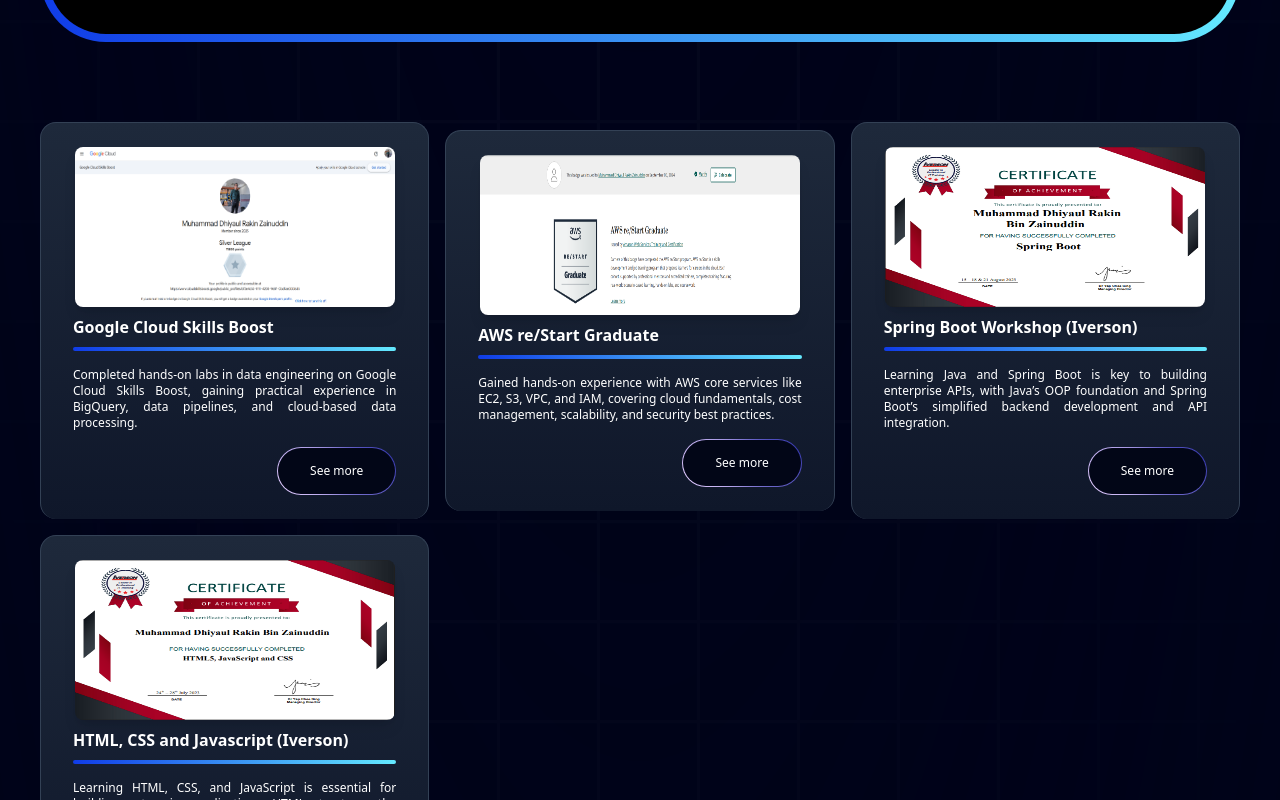
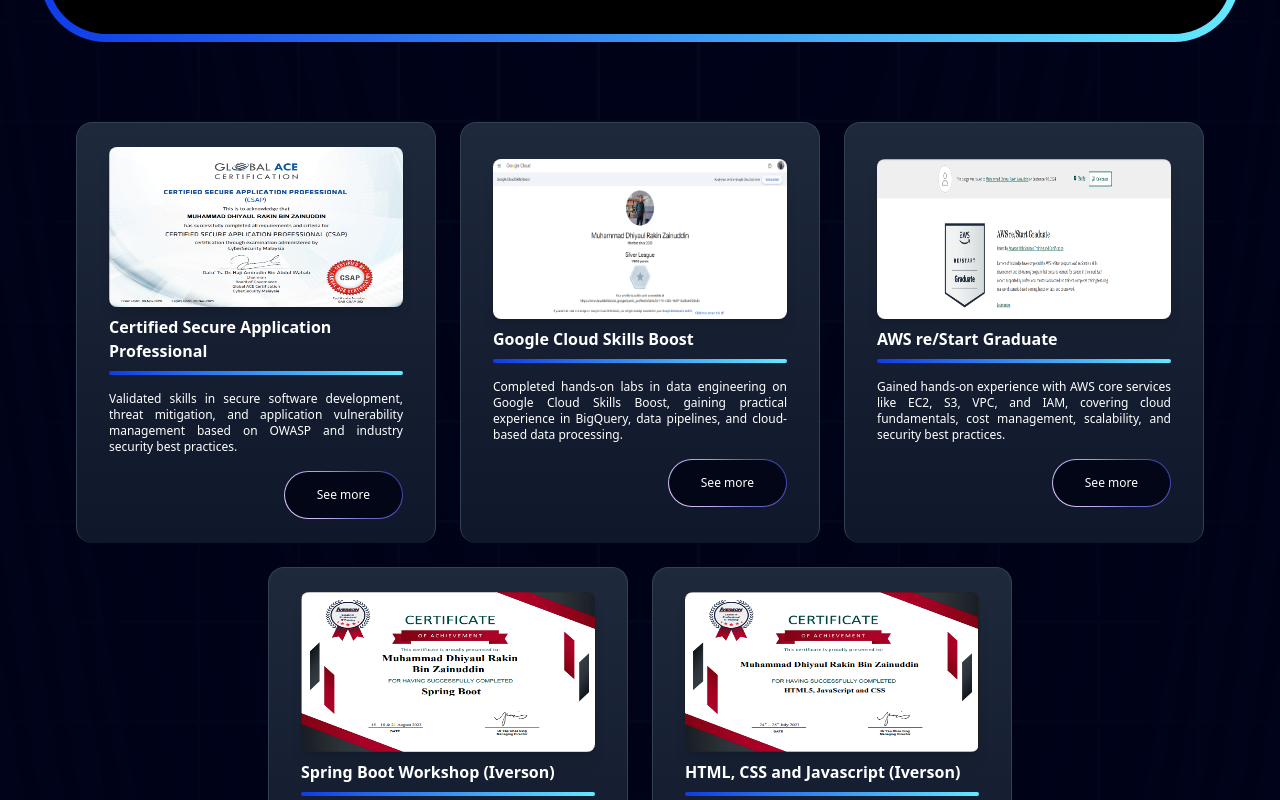
Before and after one commit to Ryukizo79/portfolionextjs, a Next.js app: page / in a window 1280 px wide. Shown: the part 6980-7780 px from the top of the page. Built offline with nearby package versions, Linux system fonts and the light colour scheme.

Commit message:
update csap cert

```diff
--- a/components/Achievements.tsx
+++ b/components/Achievements.tsx
@@ -4,6 +4,13 @@
 import { motion } from "framer-motion";
 const Achievements = () => {
   const items = [
+    {
+      title: "Certified Secure Application Professional",
+      description:
+        "Validated skills in secure software development, threat mitigation, and application vulnerability management based on OWASP and industry security best practices.",
+      image: '/csap.png',
+      link: 'https://www.linkedin.com/in/dhiyaul-rakin-814097200/',
+    },
     {
       title: "Google Cloud Skills Boost",
       description:
@@ -50,18 +57,15 @@
         </div>
       </motion.div>
 
-      <div className='w-full grid sm:grid-cols-3 grid-cols-1 gap-4'>
+      <div className="w-full flex flex-wrap justify-center gap-6">
         {items.map((item, rowIndex) => (
           <motion.div
             key={rowIndex}
-            className='w-full flex sm:flex-row flex-col justify-center items-center sm:space-x-4 space-x-0 sm:space-y-0 space-y-4'
-          >
-            <motion.div
             initial={{ opacity: 0, y: 30 }}
             whileInView={{ opacity: 1, y: 0 }}
             viewport={{ once: true, amount: 0.2 }}
             transition={{ duration: 0.5, delay: rowIndex * 0.1 }}
-              className='flex flex-col justify-center items-center w-full relative rounded-2xl border border-b-0 border-slate-700 sm:px-8 px-4 py-6'
+            className="flex flex-col justify-center items-center w-full sm:w-[30%] rounded-2xl border border-b-0 border-slate-700 sm:px-8 px-4 py-6"
             style={{
               background: 'linear-gradient(180deg, var(--slate-800), var(--slate-900))',
             }}
@@ -72,44 +76,40 @@
                 src={item.image}
                 width={1000}
                 height={1000}
-                  className='rounded-lg h-[10rem] sm:h-[10rem] w-[20rem] shadow-lg'
+                className="rounded-lg h-[10rem] sm:h-[10rem] w-[20rem] shadow-lg"
               />
             </div>
-              <div className='w-full flex flex-col space-y-4 mt-2'>
-                <div className='w-full font-bold flex flex-col space-y-2'>
-                  <h3 className='text-white'>{item.title}</h3>
+            <div className="w-full flex flex-col space-y-4 mt-2">
+              <div className="w-full font-bold flex flex-col space-y-2">
+                <h3 className="text-white">{item.title}</h3>
                 <div className="w-full py-0.5 rounded-full bg-gradient-to-r from-buttonprimary to-buttonsecondary"></div>
               </div>
-                <div className='w-full text-justify'>
-                  <p className='text-white text-xs w-full'>{item.description}</p>
+              <div className="w-full text-justify">
+                <p className="text-white text-xs w-full">{item.description}</p>
               </div>
-                <div className='w-full flex justify-end'>
+              <div className="w-full flex justify-end">
                 <motion.a
                   whileHover={{
-                      y: -5, // Move up slightly
-                      scale: 1.05, // Slight zoom
-                      transition: {
-                      type: "spring",
-                      stiffness: 300,
-                      damping: 15
-                      }
+                    y: -5,
+                    scale: 1.05,
+                    transition: { type: "spring", stiffness: 300, damping: 15 },
                   }}
                   href={item.link}
-                    target='_blank'
-                    rel='noopener noreferrer'
-                    className='relative inline-flex h-12 overflow-hidden rounded-full p-[1px] focus:outline-none focus:ring-2 focus:ring-slate-400 focus:ring-offset-2 focus:ring-offset-slate-50'
+                  target="_blank"
+                  rel="noopener noreferrer"
+                  className="relative inline-flex h-12 overflow-hidden rounded-full p-[1px] focus:outline-none focus:ring-2 focus:ring-slate-400 focus:ring-offset-2 focus:ring-offset-slate-50"
                 >
-                    <span className='absolute inset-[-1000%] animate-[spin_2s_linear_infinite] bg-[conic-gradient(from_90deg_at_50%_50%,#E2CBFF_0%,#393BB2_50%,#E2CBFF_100%)]' />
-                    <span className='inline-flex h-full w-full cursor-pointer items-center justify-center rounded-full bg-slate-950 px-8 text-xs font-medium text-white backdrop-blur-3xl'>
+                  <span className="absolute inset-[-1000%] animate-[spin_2s_linear_infinite] bg-[conic-gradient(from_90deg_at_50%_50%,#E2CBFF_0%,#393BB2_50%,#E2CBFF_100%)]" />
+                  <span className="inline-flex h-full w-full cursor-pointer items-center justify-center rounded-full bg-slate-950 px-8 text-xs font-medium text-white backdrop-blur-3xl">
                     See more
                   </span>
                 </motion.a>
               </div>
             </div>
           </motion.div>
-          </motion.div>
         ))}
       </div>
+
     </section>
   )
 }
```
Also changed, not shown: public/csap.png (added). Lines whose indentation alone changed are shown as unchanged.
